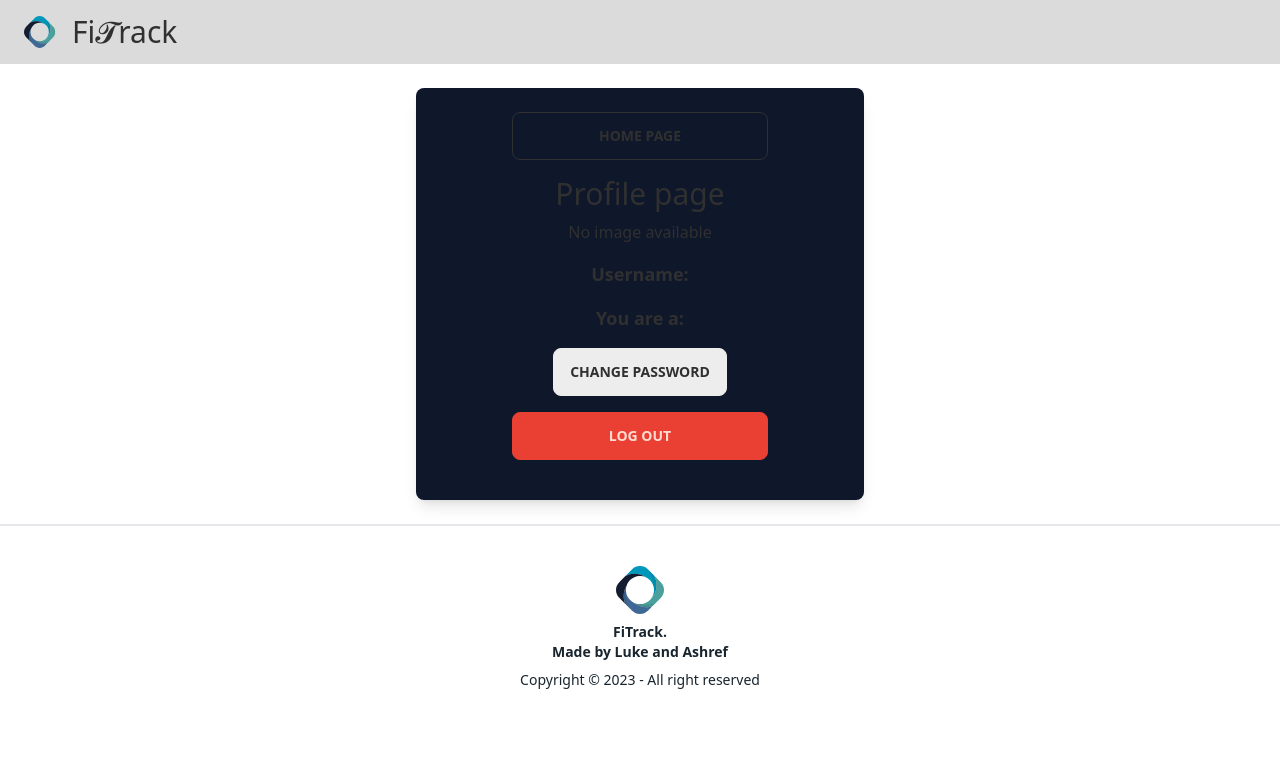
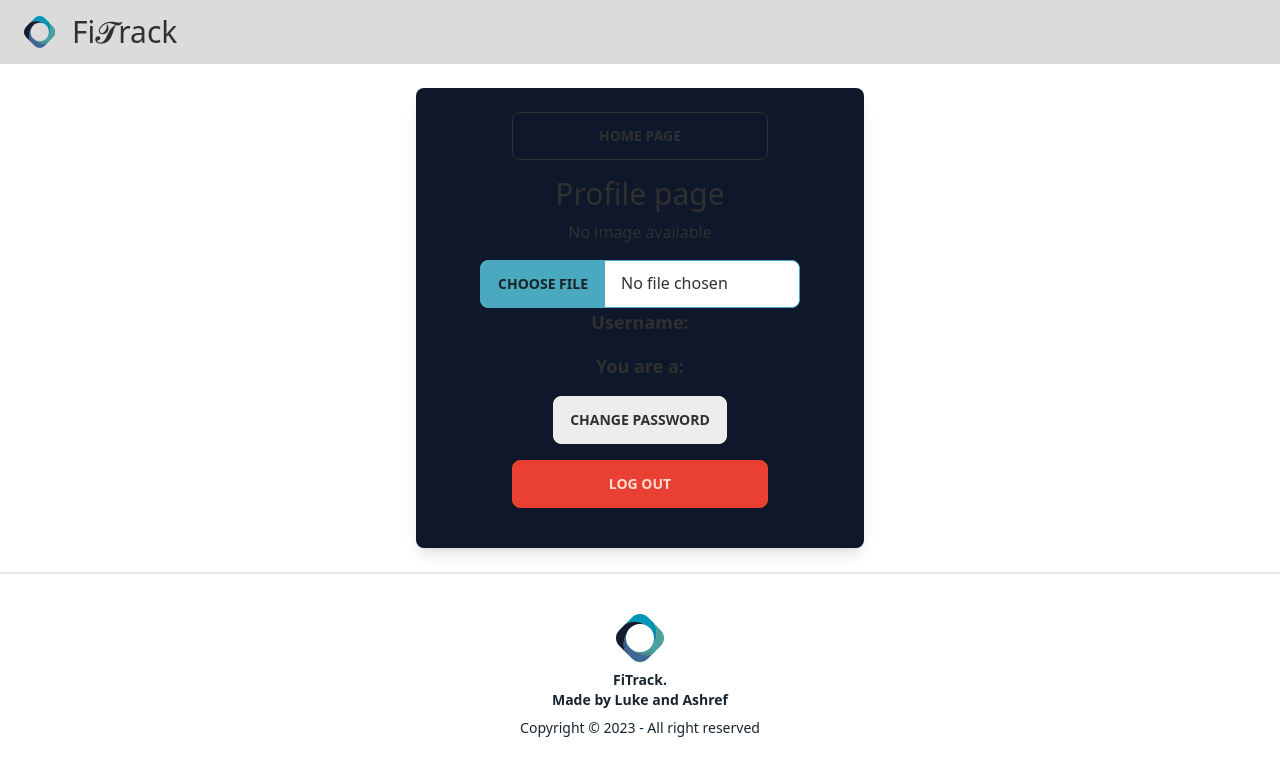
Before and after one commit to Luke-Ashref-Final-Project/fitrack-client, a React (Create React App) app: page /profile in a window 1280 px wide. Shown: the top 776 px of the page. Built offline with nearby package versions, Linux system fonts and the light colour scheme; no server answers; sample sign-in values are in the browser's storage.

Commit message:
trying to fix bug related to photo upload

```diff
--- a/src/pages/ProfilePage.js
+++ b/src/pages/ProfilePage.js
@@ -1,4 +1,4 @@
-import React, { useState, useEffect, useContext } from "react";
+import { useState, useEffect, useContext } from "react";
 import { AuthContext } from "../context/auth.context";
 import { Link, useNavigate } from "react-router-dom";
 
@@ -9,6 +9,7 @@ const ProfilePage = () => {
   const [theme, setTheme] = useState("cmyk");
   const [currentPassword, setCurrentPassword] = useState("");
   const [newPassword, setNewPassword] = useState("");
+  const [image, setImage] = useState("/images/default.png");
   const [error, setError] = useState("");
 
   const { user, isLoggedIn, logOutUser } = useContext(AuthContext);
@@ -27,6 +28,21 @@ const ProfilePage = () => {
       setError("Failed to change password.");
     }
   };
+
+  const handleFileUpload = async (e) => {
+    try {
+      const uploadData = new FormData();
+      uploadData.append("image", e.target.files[0]);
+
+      const response = await authMethods.uploadPhoto(uploadData);
+      console.log(response)
+      setImage(response.fileUrl);
+    } catch (error) {
+      console.log("Error while uploading the file: ", error);
+      setError(error)
+    }
+  };
+
 
   if (!isLoggedIn) {
     navigate("/")
@@ -53,11 +69,14 @@ const ProfilePage = () => {
             <h1 className="text-3xl mb-2">Profile page</h1>
             <div className="mb-4">
               {user?.image ? (
-                <img src={user.image} alt="Profile" width="200"  className="mx-auto block rounded-full"/>
+                <img src={image} alt="Profile" width="200"  className="mx-auto block rounded-full"/>
               ) : (
                 <p>No image available</p>
               )}
             </div>
+
+            <input type="file" className="file-input file-input-bordered file-input-info w-full max-w-xs mx-auto" onChange={(e) => handleFileUpload(e)} />
+
             <div className="mb-4">
               <h4 className="font-bold text-lg">Username:</h4>
               <p>{user?.username}</p>
--- a/src/services/auth.service.js
+++ b/src/services/auth.service.js
@@ -55,7 +55,13 @@ const verifyToken = async (storedToken) => {
 
 const uploadPhoto = async (file) => {
   try {
-    const response = await api.post("/profile/upload", file);
+    const token = localStorage.getItem("authToken");
+    const config = {
+      headers: {
+        Authorization: `Bearer ${token}`,
+      },
+    };
+    const response = await api.post("/profile/upload", file, config);
     return response.data;
   } catch (err) {
     console.error(err);
```
